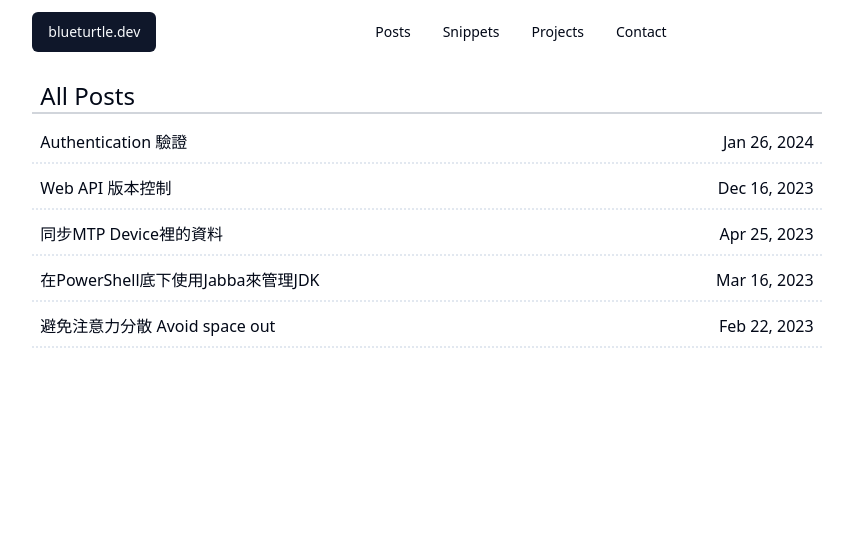
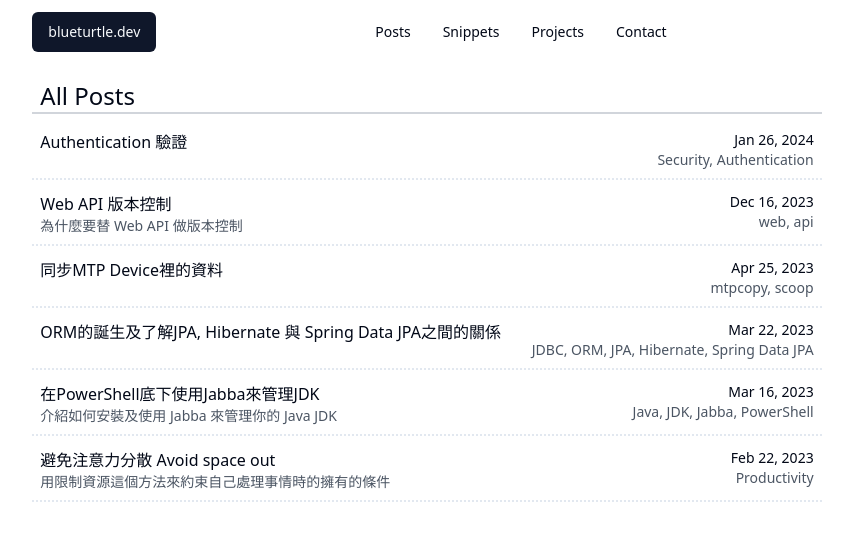
Before and after one commit to tarmacChen/blueturtle.dev, a Next.js app: page /posts in a window 1280 px wide. Shown: the top 540 px of the page, without its empty margins (213-1066 px from the left). Built offline with nearby package versions, Linux system fonts and the light colour scheme.

Commit message:
adjust layout

```diff
--- a/contents/posts/orm-is-born.md
+++ b/contents/posts/orm-is-born.md
@@ -1,10 +1,10 @@
 ---
-title: "ORM的誕生及了解JPA, Hibernate 與 Spring Data JPA之間的關係"
+title: 'ORM的誕生及了解JPA, Hibernate 與 Spring Data JPA之間的關係'
 author: tarmac
-category: other
+category: posts
 tags: [JDBC, ORM, JPA, Hibernate, Spring Data JPA]
-description: ""
-createdTime: "2024-03-26T06:37:00.352Z"
+description: ''
+createdTime: '2023-03-22T20:03:18+08:00'
 draft: false
 ---
 
--- a/src/pages/index.tsx
+++ b/src/pages/index.tsx
@@ -33,12 +33,12 @@ export default function HomePage({ mdFiles }: { mdFiles: MarkdownFile[] }) {
 
   return (
     <MainWrapper showMobileNavbar={isScrollingUp}>
-      <div className="flex flex-col gap-4 overflow-scroll items-center">
+      <div className="flex flex-col mb-24 gap-4 overflow-scroll items-center">
         {mdFiles.map((file) => {
           return (
             <div
               key={file.filename}
-              className="w-full md:w-2/3 lg:w-1/2">
+              className="w-full lg:w-1/2">
               <PostCard mdFile={file}></PostCard>
             </div>
           );
--- a/src/pages/posts/[postTitle].tsx
+++ b/src/pages/posts/[postTitle].tsx
@@ -65,7 +65,7 @@ export default function Page({
           source={md?.content || ''}
           ordered={true}
           headingTopOffset={64}
-          className="invisible md:visible w-64 fixed overflow-hidden"
+          className="invisible md:visible w-64 fixed overflow-hidden bg-gray-100/40"
         />
         <div className="w-full flex justify-center">
           <MarkdownViewer
--- a/src/pages/posts/index.tsx
+++ b/src/pages/posts/index.tsx
@@ -42,16 +42,29 @@ export default function PostsPage({ mdFiles }: { mdFiles: MarkdownFile[] }) {
           {mdFiles.map((file) => {
             const createdTime = moment(file.metadata.createdTime).format('ll');
             const url = `/posts/${file.metadata?.title}`;
+            const tags = file.metadata?.tags
+              ? file.metadata?.tags.join(', ')
+              : '';
 
             return (
               <div
-                className="flex flex-row w-full"
+                className="flex flex-row w-full hover:bg-blue-50"
                 key={file.filename}>
                 <Link
                   href={url}
-                  className="flex flex-row w-full border-b-2 p-2 border-dotted hover:text-blue-600 hover:border-b-blue-600 justify-between">
-                  <div>{file.metadata.title}</div>
-                  <div>{createdTime}</div>
+                  className="flex flex-row w-full border-b-2 p-2 border-dotted hover:border-b-blue-600 justify-between">
+                  <div className="flex flex-col">
+                    <div>{file.metadata.title}</div>
+                    <div className="text-sm font-light text-gray-600">
+                      {file.metadata.description}
+                    </div>
+                  </div>
+                  <div className="flex flex-col items-end">
+                    <div className="text-sm ">{createdTime}</div>
+                    <div className="text-sm font-light text-gray-600">
+                      {tags}
+                    </div>
+                  </div>
                 </Link>
               </div>
             );
--- a/src/styles/navbar.css
+++ b/src/styles/navbar.css
@@ -3,7 +3,7 @@
 }
 
 .markdown-navigation .title-anchor {
-  @apply text-base font-light border-b-2 border-dotted border-gray-400;
+  @apply text-base font-light border-b-2 mx-2 border-dotted border-gray-400;
 }
 
 .markdown-navigation .title-anchor small {
```
